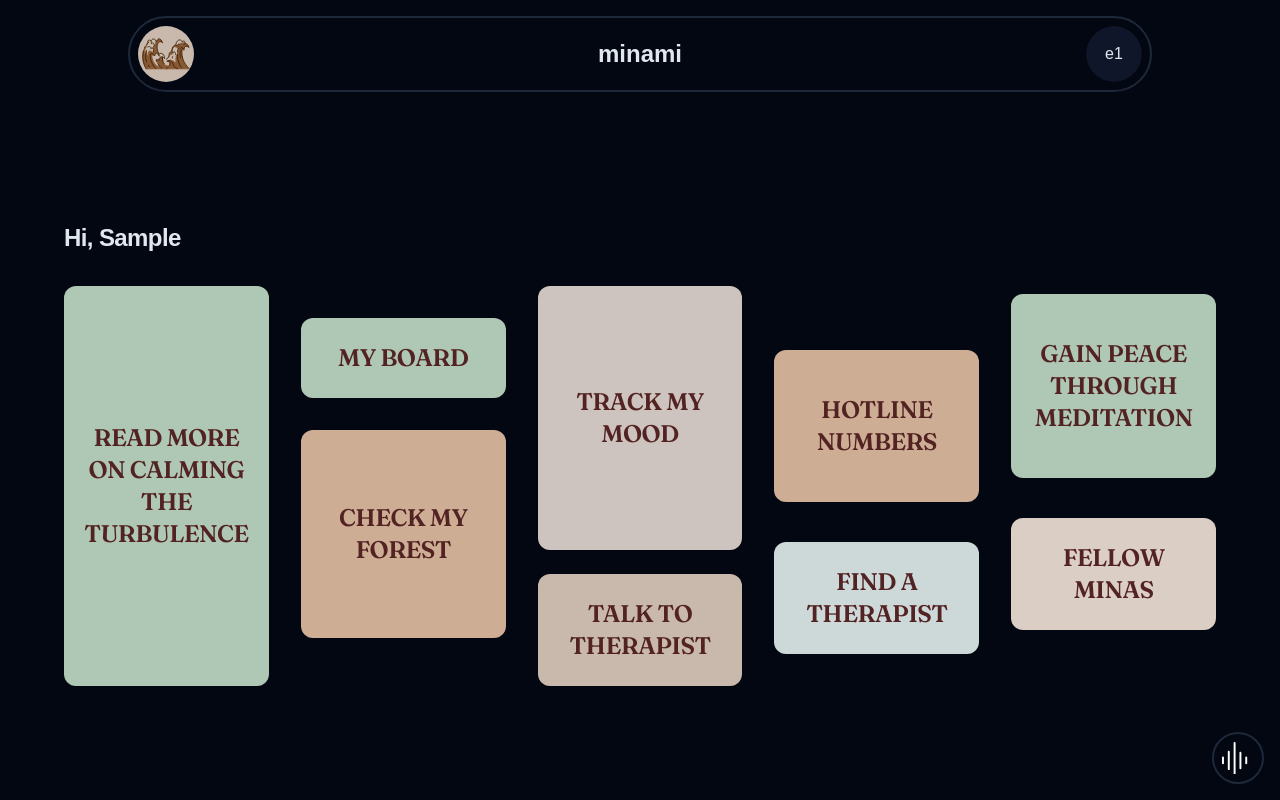
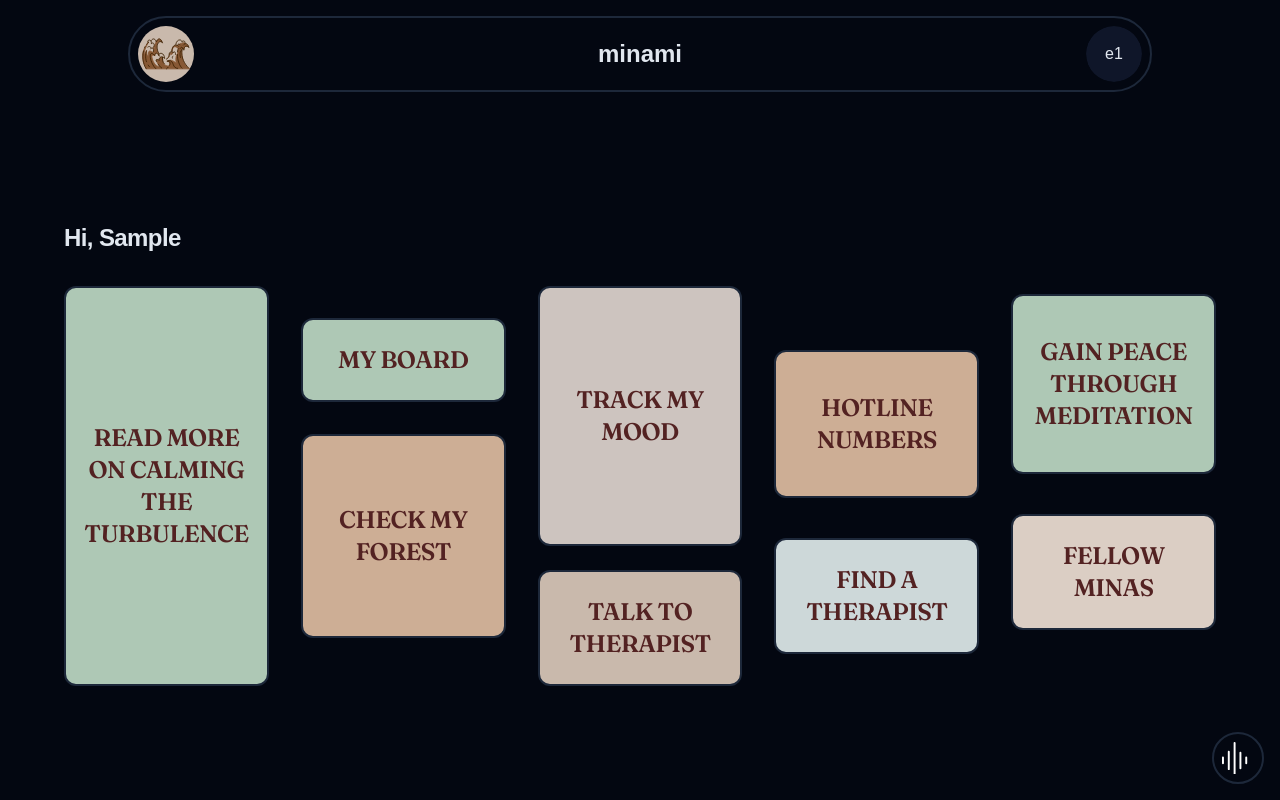
Before and after one commit to officialpiyush/minami, a Next.js app: page /dashboard in a window 1280 px wide. Built offline with nearby package versions, Linux system fonts and the light colour scheme; no server answers; sample sign-in values are in the browser's storage; a web font is replaced by a local one.

Commit message:
feat: add border and apply utility classes

```diff
--- a/app/globals.css
+++ b/app/globals.css
@@ -79,6 +79,7 @@
   }
   body {
     @apply bg-background text-foreground;
+    @apply transition-colors duration-100;
     font-feature-settings: "rlig" 1, "calt" 1;
   }
 }
--- a/components/Dashboard/tile.tsx
+++ b/components/Dashboard/tile.tsx
@@ -15,6 +15,7 @@ export default function Tile(props: TileProps) {
           "h-full w-full",
           "text-[#532222]",
           " hover:bg-opacity-90",
+          "border-2",
           "font-fraunces text-center",
           "py-6 px-4 rounded-xl",
           "scroll-m-20 text-2xl font-semibold tracking-tight transition-colors first:mt-0",
```
